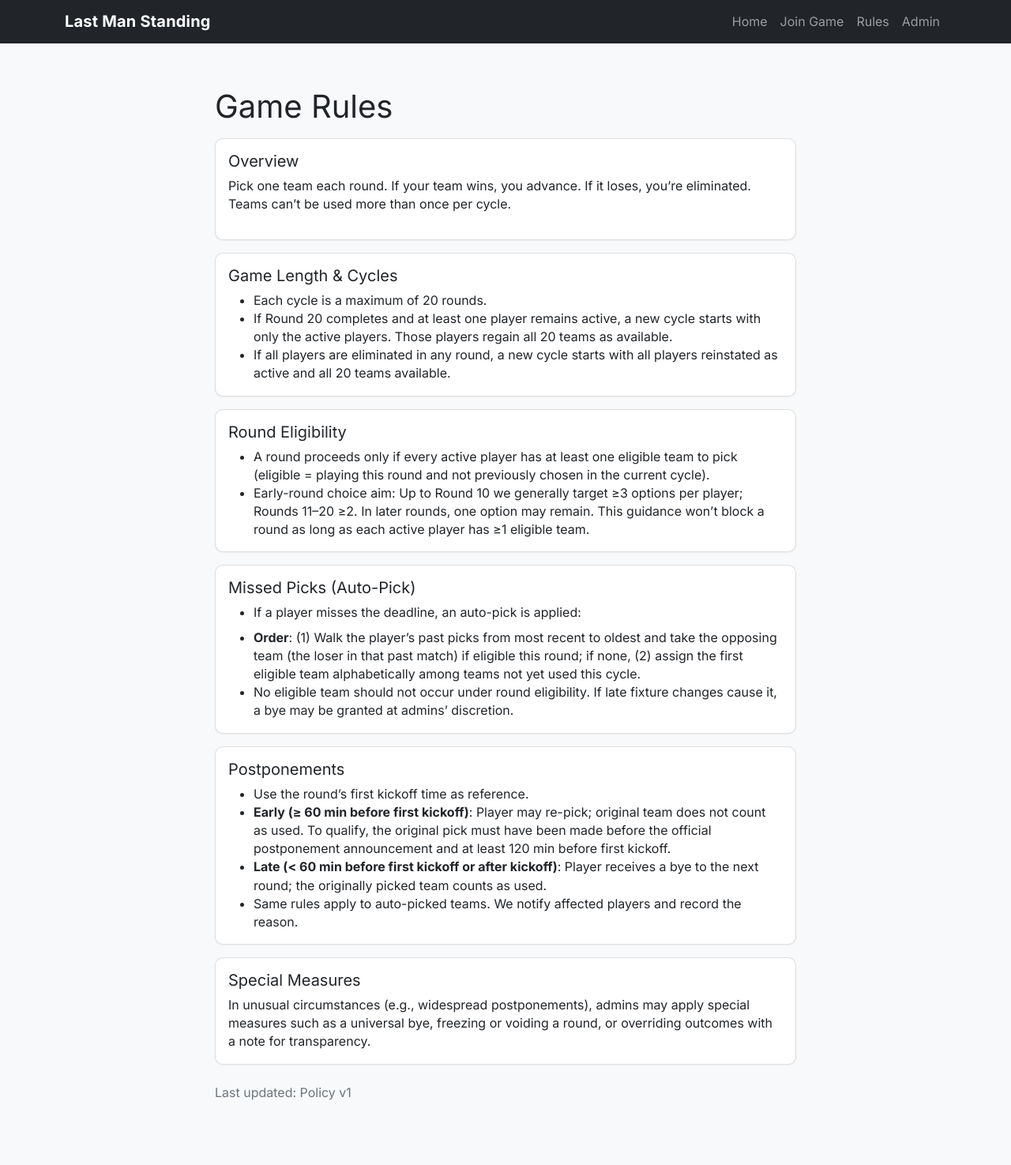
After one commit to sevy71/LMS2, a Flask app: page /rules in a window 1280 px wide. The commit adds this page. Shown: the whole page at 79% size. Run offline with Flask 3, Linux system fonts and the light colour scheme.

Commit message:
Rules page + nav; config flags; add cycle/postponement fields (Round, Pick) and logging helpers; migrate schema

```diff
--- a/lms_automation/app.py
+++ b/lms_automation/app.py
@@ -35,6 +35,45 @@ from models import db, Player, Round, Fixture, Pick, PickToken, ReminderSchedule
 # Initialize db with app
 db.init_app(app)
 migrate = Migrate(app, db)
+
+# --- Game policy configuration ---
+# Postponement policy thresholds (minutes)
+app.config.setdefault('POSTPONEMENT_LENIENCY_MINUTES', 60)   # early postponement window
+app.config.setdefault('EARLY_PICK_WINDOW_MINUTES', 120)      # pick must predate kickoff by this to qualify
+
+# Cycles and rounds
+app.config.setdefault('MAX_ROUNDS_PER_CYCLE', 20)
+
+# Eligibility guidance thresholds (non-blocking guidance; hard gate is >=1 eligible team)
+app.config.setdefault('EARLY_ROUND_MAX', 10)
+app.config.setdefault('MID_ROUND_MAX', 20)
+
+# --- Logging helpers ---
+def log_auto_pick(pick: Pick, reason: str, postponed_event_id: str = None, announcement_time: datetime = None):
+    """Record that a pick was auto-assigned with policy context."""
+    try:
+        pick.auto_assigned = True
+        pick.auto_reason = reason
+        if postponed_event_id:
+            pick.postponed_event_id = postponed_event_id
+        if announcement_time:
+            pick.announcement_time = announcement_time
+        db.session.add(pick)
+        db.session.commit()
+    except Exception as e:
+        db.session.rollback()
+        app.logger.error(f"Failed to log auto pick for pick_id={getattr(pick, 'id', None)}: {e}")
+
+def set_round_special_measure(round_obj: Round, measure: str, note: str = None):
+    """Apply and record a special measure on a round."""
+    try:
+        round_obj.special_measure = measure
+        round_obj.special_note = note
+        db.session.add(round_obj)
+        db.session.commit()
+    except Exception as e:
+        db.session.rollback()
+        app.logger.error(f"Failed to set special measure for round_id={getattr(round_obj, 'id', None)}: {e}")
 
 # Admin authentication
 ADMIN_PASSWORD = os.environ.get('ADMIN_PASSWORD', 'admin123')  # Change this!
@@ -2708,3 +2747,7 @@ def admin_statistics_page():
 if __name__ == '__main__':
     port = int(os.environ.get('PORT', 5000))
     app.run(host='0.0.0.0', port=port)
+# --- Public pages ---
+@app.route('/rules')
+def rules():
+    return render_template('rules.html')
--- a/lms_automation/templates/base.html
+++ b/lms_automation/templates/base.html
@@ -25,6 +25,7 @@
             <div class="navbar-nav ms-auto">
                 <a class="nav-link" href="{{ url_for('index') }}">Home</a>
                 <a class="nav-link" href="{{ url_for('player_registration') }}">Join Game</a>
+                <a class="nav-link" href="{{ url_for('rules') }}">Rules</a>
                 <a class="nav-link" href="{{ url_for('admin_dashboard') }}">Admin</a>
             </div>
         </div>
--- /dev/null
+++ b/lms_automation/templates/rules.html
@@ -0,0 +1,79 @@
+{% extends "base.html" %}
+
+{% block title %}Rules - Last Man Standing{% endblock %}
+
+{% block content %}
+<div class="row">
+  <div class="col-lg-10 col-xl-8 mx-auto">
+    <h1 class="mt-4 mb-3">Game Rules</h1>
+
+    <div class="card mb-3">
+      <div class="card-body">
+        <h5>Overview</h5>
+        <p>
+          Pick one team each round. If your team wins, you advance. If it loses, you’re eliminated.
+          Teams can’t be used more than once per cycle.
+        </p>
+      </div>
+    </div>
+
+    <div class="card mb-3">
+      <div class="card-body">
+        <h5>Game Length & Cycles</h5>
+        <ul class="mb-0">
+          <li>Each cycle is a maximum of 20 rounds.</li>
+          <li>If Round 20 completes and at least one player remains active, a new cycle starts with only the active players. Those players regain all 20 teams as available.</li>
+          <li>If all players are eliminated in any round, a new cycle starts with all players reinstated as active and all 20 teams available.</li>
+        </ul>
+      </div>
+    </div>
+
+    <div class="card mb-3">
+      <div class="card-body">
+        <h5>Round Eligibility</h5>
+        <ul class="mb-0">
+          <li>A round proceeds only if every active player has at least one eligible team to pick (eligible = playing this round and not previously chosen in the current cycle).</li>
+          <li>Early-round choice aim: Up to Round 10 we generally target ≥3 options per player; Rounds 11–20 ≥2. In later rounds, one option may remain. This guidance won’t block a round as long as each active player has ≥1 eligible team.</li>
+        </ul>
+      </div>
+    </div>
+
+    <div class="card mb-3">
+      <div class="card-body">
+        <h5>Missed Picks (Auto-Pick)</h5>
+        <ul class="mb-0">
+          <li>If a player misses the deadline, an auto-pick is applied:</li>
+          <li class="mt-2"><strong>Order</strong>: (1) Walk the player’s past picks from most recent to oldest and take the opposing team (the loser in that past match) if eligible this round; if none, (2) assign the first eligible team alphabetically among teams not yet used this cycle.</li>
+          <li>No eligible team should not occur under round eligibility. If late fixture changes cause it, a bye may be granted at admins’ discretion.</li>
+        </ul>
+      </div>
+    </div>
+
+    <div class="card mb-3">
+      <div class="card-body">
+        <h5>Postponements</h5>
+        <ul class="mb-0">
+          <li>Use the round’s first kickoff time as reference.</li>
+          <li><strong>Early (≥ 60 min before first kickoff)</strong>: Player may re-pick; original team does not count as used. To qualify, the original pick must have been made before the official postponement announcement and at least 120 min before first kickoff.</li>
+          <li><strong>Late (&lt; 60 min before first kickoff or after kickoff)</strong>: Player receives a bye to the next round; the originally picked team counts as used.</li>
+          <li>Same rules apply to auto-picked teams. We notify affected players and record the reason.</li>
+        </ul>
+      </div>
+    </div>
+
+    <div class="card mb-4">
+      <div class="card-body">
+        <h5>Special Measures</h5>
+        <p class="mb-0">
+          In unusual circumstances (e.g., widespread postponements), admins may apply special measures such as a universal bye, freezing or voiding a round, or overriding outcomes with a note for transparency.
+        </p>
+      </div>
+    </div>
+
+    <div class="text-muted mb-5">
+      Last updated: Policy v1
+    </div>
+  </div>
+
+</div>
+{% endblock %}
```
Also changed, not shown: lms_automation/models.py (+10 -0 lines), migrations/versions/c16973330891_add_cycle_and_postponement_fields.py (added, +64 -0 lines).
